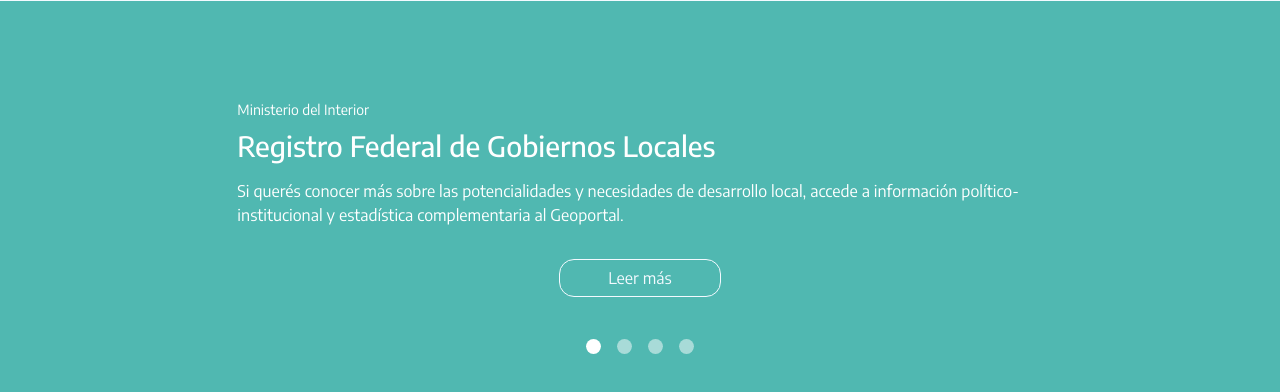
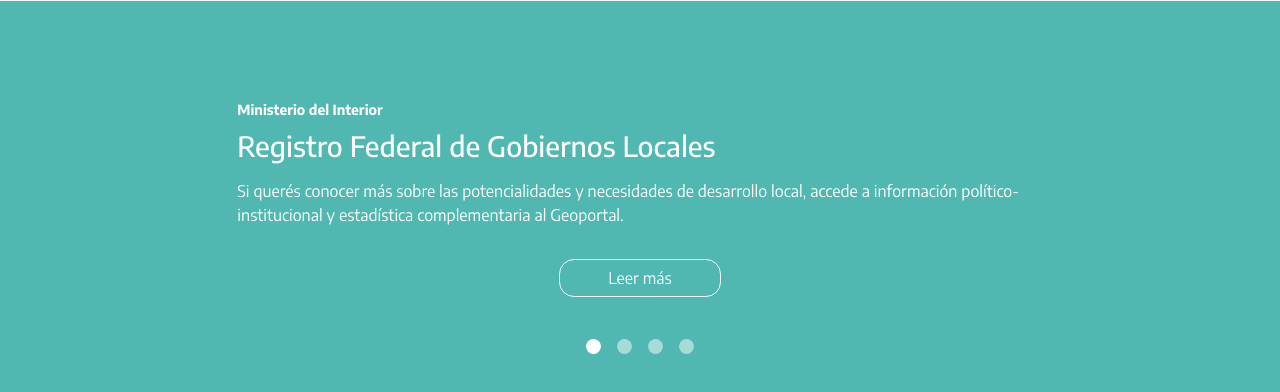
Before and after one commit to ign-argentina/portal-impactar, a PHP site: page / in a window 1280 px wide. Shown: the part 2285-2677 px from the top of the page. Run offline with PHP 8.4, Linux system fonts and the light colour scheme.

Commit message:
Update style.css

```diff
--- a/assets/css/style.css
+++ b/assets/css/style.css
@@ -148,6 +148,6 @@
     color: white !important;
 }
 
-.text-White-Bold {
+.text-white-bold {
   font-weight: 700;
 }
```
